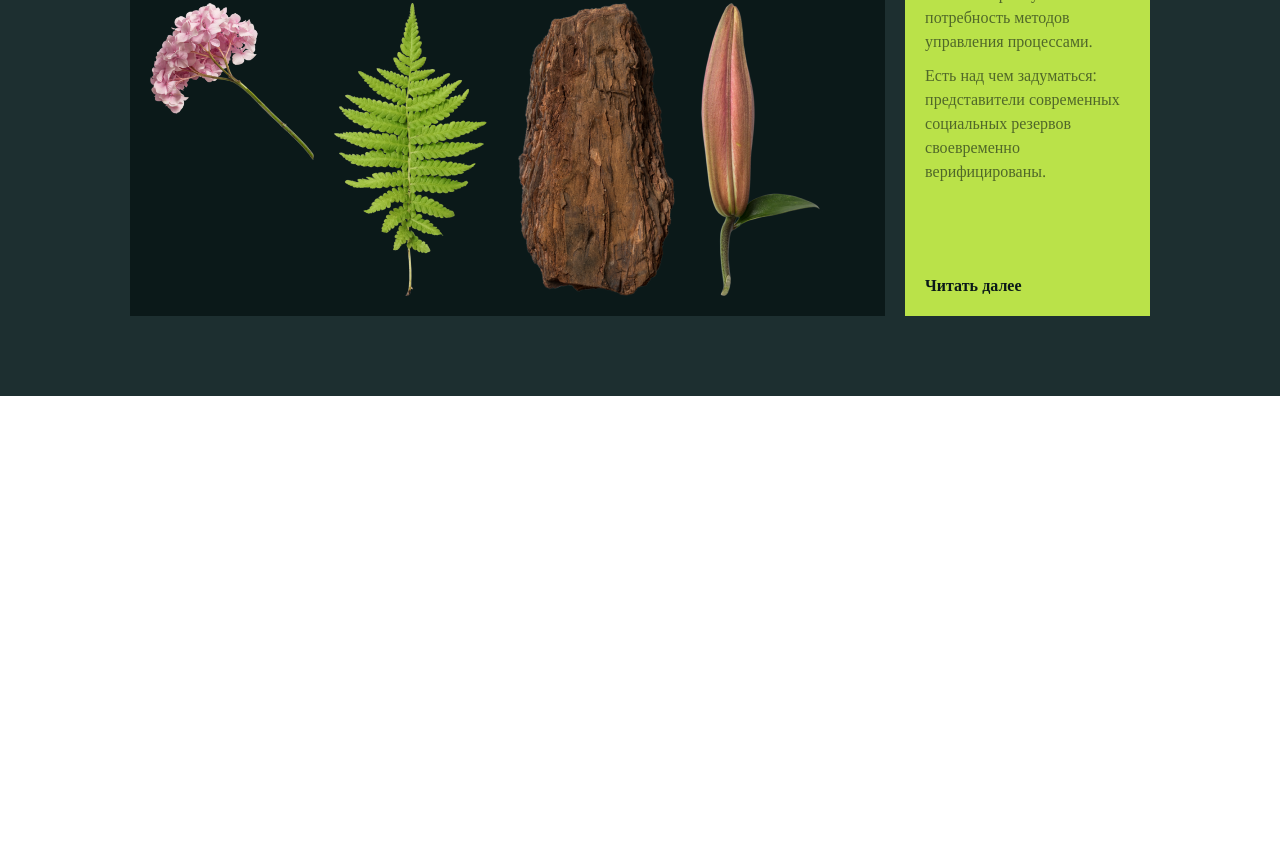
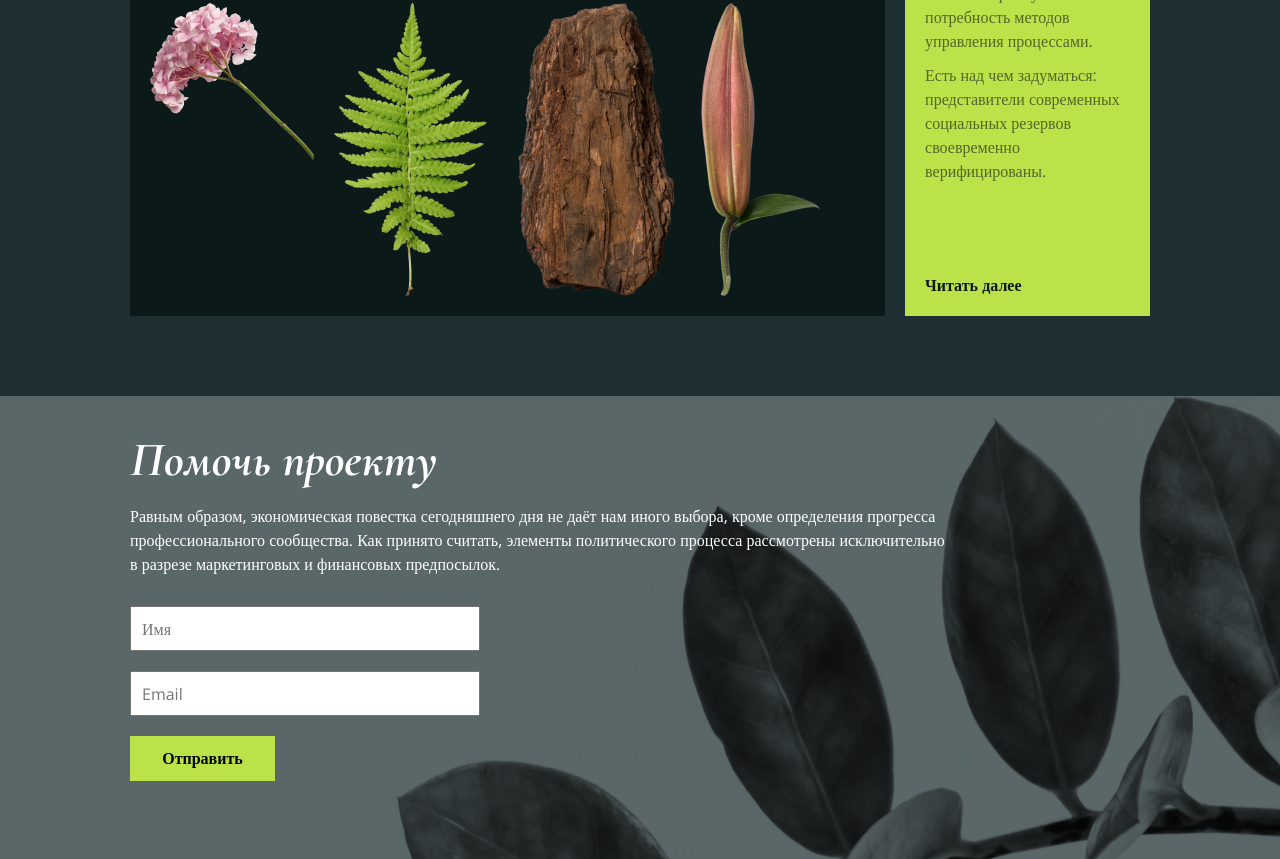
Before and after one commit to sikorskayaX/landing-nature, a plain HTML site: page index.html in a window 1280 px wide. Shown: the part 1592-2451 px from the top of the page. Before the commit the page ends 1988 px from the top, so only its background shows below. Drawn offline with nearby package versions, Linux system fonts and the light colour scheme.

Commit message:
Add a "Help" section to the website
Add a new section to the website that allows users to contribute to the project. This section includes:

- A title and a description text
- A form with input fields for name and email, and a submit button
- Styling for the new section, including a background image and colors that match the website's theme

This addition provides a way for users to get involved and support the project.

```diff
--- a/index.html
+++ b/index.html
@@ -69,7 +69,15 @@
               </div>
             </div>
           </section>
-
+          <section class="help">
+            <h2 class="help__title">Помочь проекту</h2>
+            <p class="help__text">Равным образом, экономическая повестка сегодняшнего дня не даёт нам иного выбора, кроме определения прогресса профессионального сообщества. Как принято считать, элементы политического процесса рассмотрены исключительно в разрезе маркетинговых и финансовых предпосылок. </p>
+            <form class="help__form">
+                <input type="text" class="help__input" placeholder="Имя">
+                <input type="email" class="help__input" placeholder="Email">
+                <button class="help__button bold">Отправить</button>
+            </form>
+          </section>
     </main>
 </body>
 </html>
--- a/styles/scss/base/_typography.scss
+++ b/styles/scss/base/_typography.scss
@@ -12,6 +12,7 @@ h2{
     font-weight: 700;
     line-height: 48px;
     text-align: left;
+    color: white;
 }
 
 h3{
@@ -21,7 +22,7 @@ h3{
     line-height: 36px;
 }
 
-p{
+p, input{
     font-family: Open Sans;
     font-size: 16px;
     font-weight: 400;
@@ -34,7 +35,6 @@ p{
     font-size: 16px;
     font-weight: 700;
     line-height: 21.79px;
-    text-align: left;
 }
 
 a{
--- a/styles/scss/components/_artifacts.scss
+++ b/styles/scss/components/_artifacts.scss
@@ -5,7 +5,6 @@
     padding: 80px 0;
 
     &__title {
-        color: white;
         margin: 40px 0;
     }
 
--- /dev/null
+++ b/styles/scss/components/_help.scss
@@ -0,0 +1,41 @@
+.help{
+    display: flex;
+    flex-direction: column;
+    padding: 30px 130px;
+
+    background-blend-mode: multiply;
+    background-image: url('../images/1_1.png');
+    background-color: $shade;
+    height: 463px;
+
+    > * {
+        padding: 10px 0;
+    }
+
+    &__text{
+        width: 825px;
+        color: white;
+    }
+
+    &__form{
+        display: flex;
+        flex-direction: column;
+
+        > * {
+            margin: 10px 0;
+        }
+    }
+
+    &__input{
+        width: 350px;
+        height: 45px;
+        padding: 10px;
+    }
+
+    &__button{
+        width: 145px;
+        height: 45px;
+        background-color: $primary-green;
+        border: none;
+    }
+}
--- a/styles/scss/style.scss
+++ b/styles/scss/style.scss
@@ -9,3 +9,4 @@
 
 @import './components/gallery';
 @import './components/artifacts';
+@import './components/help';
```
Also changed, not shown: styles/css/style.css, 1 other file.
